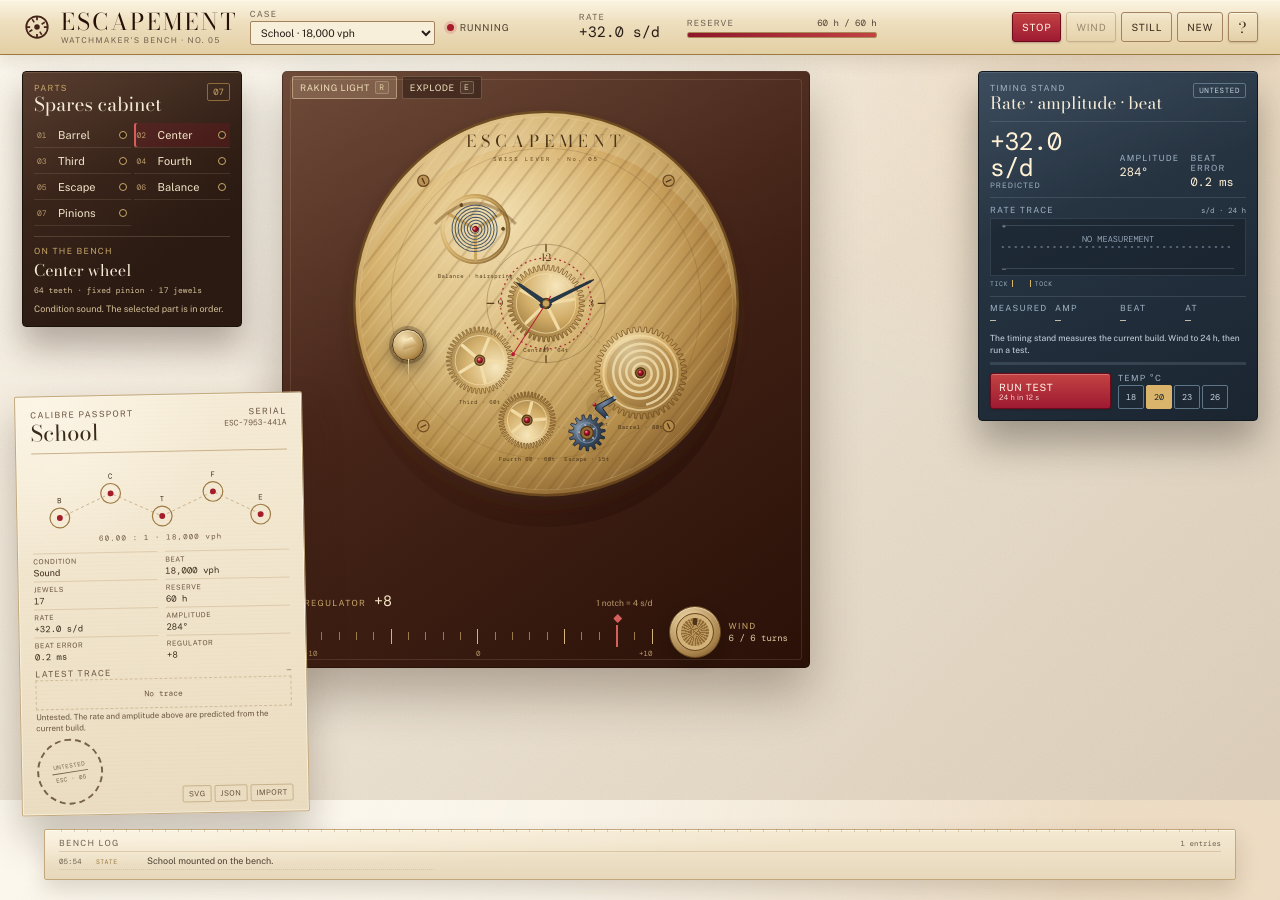
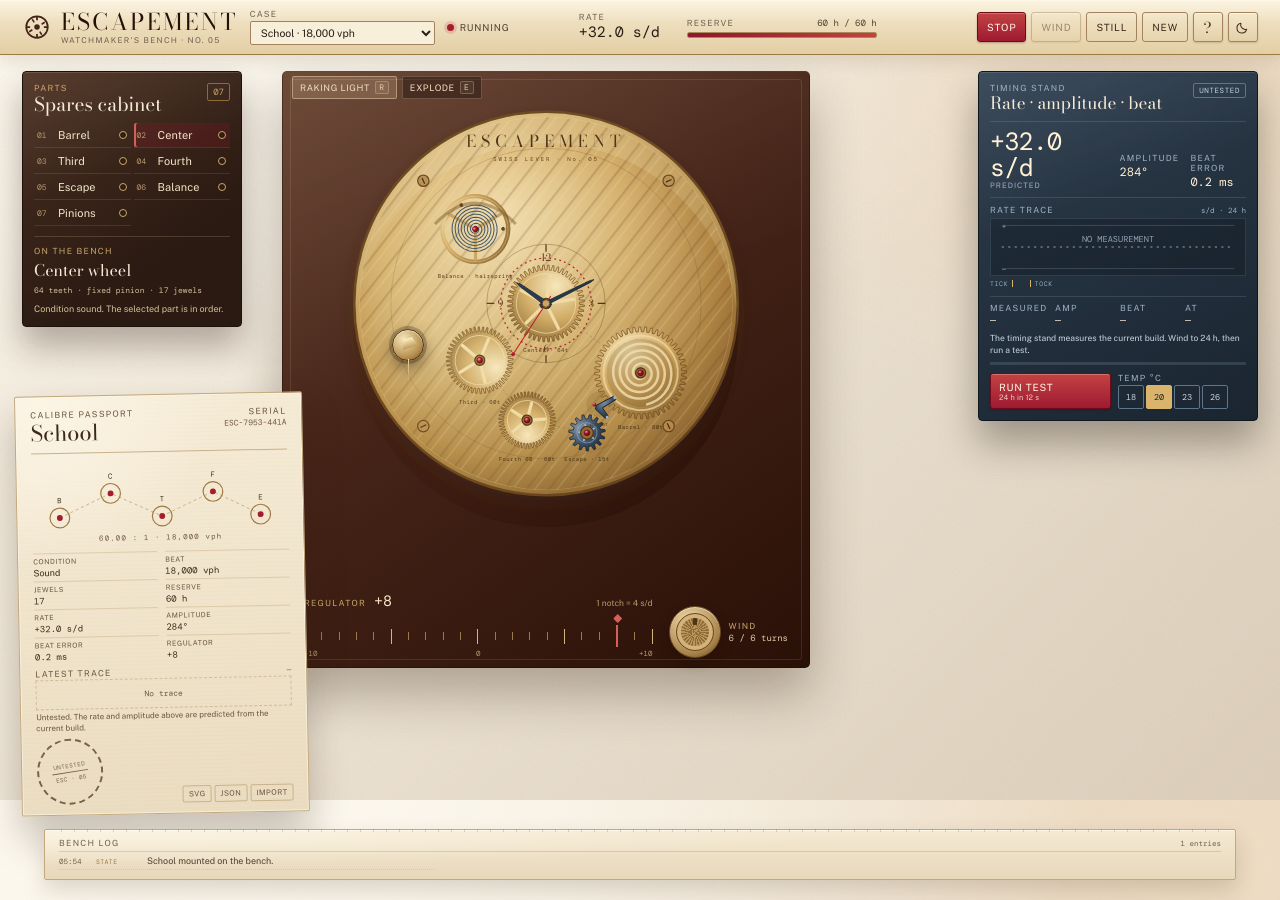
Before and after one commit to devtechedge/escapement, a React (Vite) app: page / in a window 1280 px wide. Built offline with nearby package versions, Linux system fonts and the light colour scheme.

Commit message:
Add a day and night bench with a lamp toggle

```diff
--- a/index.html
+++ b/index.html
@@ -24,6 +24,16 @@
     <meta property="og:image:height" content="630" />
     <meta name="twitter:card" content="summary_large_image" />
     <meta name="twitter:image" content="https://escapement-two.vercel.app/og.png" />
+    <script>
+      try {
+        var theme = localStorage.getItem('escapement.theme');
+        if (theme === 'night') {
+          document.documentElement.dataset.theme = 'night';
+          var themeMeta = document.querySelector('meta[name="theme-color"]');
+          if (themeMeta) themeMeta.setAttribute('content', '#1b1410');
+        }
+      } catch (error) {}
+    </script>
   </head>
   <body>
     <div id="root"></div>
--- a/src/App.tsx
+++ b/src/App.tsx
@@ -21,6 +21,19 @@ import { loadBench, readLocalBackup, saveBench } from './state/persist';
 import { parseImportPayload } from './state/validate';
 
 const IDLE_TEST: TestRun = { active: false, startedAt: 0, duration: 0, result: null };
+const THEME_KEY = 'escapement.theme';
+
+type Theme = 'day' | 'night';
+
+function readTheme(): Theme {
+  try {
+    const stored = window.localStorage.getItem(THEME_KEY);
+    if (stored === 'day' || stored === 'night') return stored;
+  } catch {
+    // The bench still works when storage is unavailable.
+  }
+  return 'day';
+}
 
 function download(filename: string, content: string, type: string) {
   const blob = new Blob([content], { type });
@@ -44,6 +57,7 @@ export default function App() {
   const [testRun, setTestRun] = useState<TestRun>(IDLE_TEST);
   const [helpOpen, setHelpOpen] = useState(false);
   const [raking, setRaking] = useState(true);
+  const [theme, setTheme] = useState<Theme>(readTheme);
   const [importError, setImportError] = useState<string | null>(null);
 
   const signals = bench.currentSignals(state);
@@ -73,6 +87,19 @@ export default function App() {
       setState((previous) => (previous.still ? previous : { ...previous, still: true }));
     }
   }, []);
+
+  useEffect(() => {
+    document.documentElement.dataset.theme = theme;
+    try {
+      window.localStorage.setItem(THEME_KEY, theme);
+    } catch {
+      // The theme still applies for this session.
+    }
+    const meta = document.querySelector('meta[name="theme-color"]');
+    if (meta) {
+      meta.setAttribute('content', theme === 'night' ? '#1b1410' : '#f1e7d2');
+    }
+  }, [theme]);
 
   useEffect(() => {
     const timer = window.setTimeout(() => saveBench(state), 600);
@@ -158,6 +185,9 @@ export default function App() {
             behavior: 'smooth',
             block: 'center',
           });
+          break;
+        case 'l':
+          setTheme((current) => (current === 'day' ? 'night' : 'day'));
           break;
         case ' ':
           event.preventDefault();
@@ -259,6 +289,10 @@ export default function App() {
         }}
         onToggleStill={() => setState((previous) => bench.setStill(previous, !previous.still))}
         onHelp={() => setHelpOpen(true)}
+        theme={theme}
+        onToggleTheme={() =>
+          setTheme((current) => (current === 'day' ? 'night' : 'day'))
+        }
       />
 
       <main className="bench">
--- a/src/components/BrassRail.tsx
+++ b/src/components/BrassRail.tsx
@@ -16,6 +16,36 @@ interface BrassRailProps {
   onWind: () => void;
   onToggleStill: () => void;
   onHelp: () => void;
+  theme: 'day' | 'night';
+  onToggleTheme: () => void;
+}
+
+function SunIcon() {
+  return (
+    <svg viewBox="0 0 16 16" className="theme-icon" aria-hidden="true">
+      <circle cx="8" cy="8" r="3.1" fill="none" stroke="currentColor" strokeWidth="1.2" />
+      <path
+        d="M8 1.2v1.7M8 13.1v1.7M1.2 8h1.7M13.1 8h1.7M3.2 3.2l1.2 1.2M11.6 11.6l1.2 1.2M3.2 12.8l1.2-1.2M11.6 4.4l1.2-1.2"
+        stroke="currentColor"
+        strokeWidth="1.1"
+        strokeLinecap="round"
+      />
+    </svg>
+  );
+}
+
+function MoonIcon() {
+  return (
+    <svg viewBox="0 0 16 16" className="theme-icon" aria-hidden="true">
+      <path
+        d="M12.2 10.5A5.4 5.4 0 0 1 5.5 3.8 5.6 5.6 0 1 0 12.2 10.5Z"
+        fill="none"
+        stroke="currentColor"
+        strokeWidth="1.2"
+        strokeLinejoin="round"
+      />
+    </svg>
+  );
 }
 
 function EscapeIcon() {
@@ -41,6 +71,8 @@ export function BrassRail({
   onWind,
   onToggleStill,
   onHelp,
+  theme,
+  onToggleTheme,
 }: BrassRailProps) {
   const { train, regulation, running } = signals;
   const status = testing
@@ -168,6 +200,16 @@ export function BrassRail({
         >
           ?
         </button>
+        <button
+          type="button"
+          className="button button-icon theme-toggle"
+          onClick={onToggleTheme}
+          aria-label={theme === 'day' ? 'Switch to the night bench' : 'Switch to the day bench'}
+          aria-pressed={theme === 'night'}
+          title={theme === 'day' ? 'Night bench' : 'Day bench'}
+        >
+          {theme === 'day' ? <MoonIcon /> : <SunIcon />}
+        </button>
       </div>
     </header>
   );
--- a/src/components/HelpDialog.tsx
+++ b/src/components/HelpDialog.tsx
@@ -11,6 +11,7 @@ const SHORTCUTS: Array<[string, string]> = [
   ['W', 'Wind one mainspring turn'],
   ['T', 'Run the 24 hour rate test'],
   ['C', 'Go to the calibre passport'],
+  ['L', 'Switch the bench between day and night'],
   ['Space', 'Start or stop the movement'],
   ['?', 'Open this bench note'],
   ['Escape', 'Close this bench note'],
--- a/src/styles/app.css
+++ b/src/styles/app.css
@@ -34,6 +34,38 @@
 
 * {
   box-sizing: border-box;
+  scrollbar-width: thin;
+  scrollbar-color: transparent transparent;
+}
+
+*:hover {
+  scrollbar-color: var(--brass-line) transparent;
+}
+
+::-webkit-scrollbar {
+  width: 8px;
+  height: 8px;
+}
+
+::-webkit-scrollbar-track {
+  background: transparent;
+}
+
+::-webkit-scrollbar-thumb {
+  border: 2px solid transparent;
+  border-radius: 999px;
+  background: transparent;
+  background-clip: content-box;
+}
+
+*:hover::-webkit-scrollbar-thumb {
+  background: var(--brass-line);
+  background-clip: content-box;
+}
+
+::selection {
+  background: var(--ruby);
+  color: #fff7e8;
 }
 
 html,
@@ -199,6 +231,25 @@ dd {
   font-weight: 600;
 }
 
+.theme-toggle {
+  flex: 0 0 30px;
+}
+
+.theme-toggle[aria-pressed='true'] {
+  border-color: var(--brass-line);
+  background: linear-gradient(180deg, #f5e8ca, #e3d0a8);
+  color: #3a2a1a;
+  box-shadow:
+    inset 0 1px 0 rgba(255, 252, 240, 0.7),
+    0 1px 2px rgba(55, 35, 15, 0.18);
+}
+
+.theme-icon {
+  display: block;
+  width: 14px;
+  height: 14px;
+}
+
 kbd {
   display: inline-block;
   min-width: 14px;
@@ -808,7 +859,11 @@ kbd {
   overflow-y: auto;
   align-content: start;
   scrollbar-width: thin;
-  scrollbar-color: #8e6b37 rgba(255, 230, 190, 0.06);
+  scrollbar-color: transparent transparent;
+}
+
+.drawers:hover {
+  scrollbar-color: #8e6b37 transparent;
 }
 
 .drawers::-webkit-scrollbar {
@@ -816,11 +871,16 @@ kbd {
 }
 
 .drawers::-webkit-scrollbar-track {
-  background: rgba(255, 230, 190, 0.06);
+  background: transparent;
 }
 
 .drawers::-webkit-scrollbar-thumb {
+  border: 0;
   border-radius: 3px;
+  background: transparent;
+}
+
+.drawers:hover::-webkit-scrollbar-thumb {
   background: #8e6b37;
 }
 
@@ -1806,6 +1866,164 @@ kbd {
   color: var(--muted) !important;
 }
 
+/* Night bench */
+
+:root[data-theme='night'] {
+  color-scheme: dark;
+  --enamel: oklch(0.18 0.02 55);
+  --enamel-light: oklch(0.24 0.025 55);
+  --enamel-deep: oklch(0.13 0.02 50);
+  --ink: oklch(0.93 0.02 85);
+  --ink-soft: oklch(0.8 0.025 82);
+  --muted: oklch(0.71 0.03 78);
+  --paper: oklch(0.22 0.025 60);
+  --paper-deep: oklch(0.18 0.02 60);
+  --mahogany-light: oklch(0.34 0.055 42);
+  --mahogany: oklch(0.27 0.05 40);
+  --mahogany-deep: oklch(0.19 0.04 40);
+  --steel-line: oklch(0.6 0.03 250);
+}
+
+:root[data-theme='night'] body {
+  background:
+    radial-gradient(110% 85% at 18% 0%, oklch(0.25 0.025 60) 0%, transparent 55%),
+    radial-gradient(80% 70% at 92% 8%, oklch(0.21 0.04 50) 0%, transparent 60%),
+    linear-gradient(135deg, var(--enamel-light), var(--enamel-deep));
+}
+
+:root[data-theme='night'] body::before {
+  opacity: 0.18;
+  mix-blend-mode: soft-light;
+}
+
+:root[data-theme='night'] .rail {
+  border-bottom-color: #6d4b21;
+  background:
+    linear-gradient(180deg, rgba(255, 240, 210, 0.06), transparent 45%),
+    linear-gradient(180deg, #332117, #22150e);
+  box-shadow:
+    inset 0 1px 0 rgba(255, 230, 190, 0.12),
+    0 6px 18px rgba(0, 0, 0, 0.28);
+}
+
+:root[data-theme='night'] .wordmark {
+  color: #f6ecd6;
+}
+
+:root[data-theme='night'] .brand-icon {
+  color: var(--brass);
+}
+
+:root[data-theme='night'] .eyebrow {
+  color: #c9a86a;
+}
+
+:root[data-theme='night'] .rail-status {
+  color: #e6d3b1;
+}
+
+:root[data-theme='night'] .rail-rate strong {
+  color: #fff1d4;
+}
+
+:root[data-theme='night'] .reserve-head .mono {
+  color: #e6d3b1;
+}
+
+:root[data-theme='night'] .reserve-track {
+  border-color: #8e6b37;
+  background: #4a3420;
+}
+
+:root[data-theme='night'] .case-select {
+  border-color: #8e6b37;
+  background: #f4e8cc;
+  color: #3a2a1a;
+  color-scheme: light;
+}
+
+:root[data-theme='night'] .button-quiet {
+  border-color: #8e6b37;
+  color: #f0dfbd;
+}
+
+:root[data-theme='night'] .button-quiet:hover:not(:disabled) {
+  background: rgba(255, 230, 190, 0.1);
+}
+
+:root[data-theme='night'] .button[aria-pressed='true'] {
+  border-color: var(--ruby-light);
+  background: rgba(181, 18, 46, 0.24);
+  color: #ffd9c9;
+  box-shadow: inset 0 1px 2px rgba(110, 10, 27, 0.24);
+}
+
+:root[data-theme='night'] .theme-toggle[aria-pressed='true'] {
+  border-color: var(--brass-line);
+  background: linear-gradient(180deg, #f5e8ca, #e3d0a8);
+  color: #3a2a1a;
+  box-shadow:
+    inset 0 1px 0 rgba(255, 252, 240, 0.7),
+    0 1px 2px rgba(55, 35, 15, 0.18);
+}
+
+:root[data-theme='night'] .calibre-card,
+:root[data-theme='night'] .bench-log,
+:root[data-theme='night'] .help-sheet {
+  color-scheme: light;
+}
+
+:root[data-theme='night'] .bench-log {
+  color: var(--card-ink);
+}
+
+:root[data-theme='night'] .bench-log .field-label,
+:root[data-theme='night'] .bench-log .log-count,
+:root[data-theme='night'] .bench-log .log-time,
+:root[data-theme='night'] .bench-log .log-detail,
+:root[data-theme='night'] .bench-log .log-empty {
+  color: var(--card-muted);
+}
+
+:root[data-theme='night'] .bench-log .log-text {
+  color: var(--card-ink);
+}
+
+:root[data-theme='night'] .bench-log .log-kind {
+  color: var(--card-brass);
+}
+
+:root[data-theme='night'] .help-sheet {
+  color: var(--card-ink);
+}
+
+:root[data-theme='night'] .help-sheet h2,
+:root[data-theme='night'] .help-sheet h3 {
+  color: var(--card-ink);
+}
+
+:root[data-theme='night'] .help-sheet .field-label,
+:root[data-theme='night'] .help-sheet .help-intro,
+:root[data-theme='night'] .help-sheet .help-columns p,
+:root[data-theme='night'] .help-sheet .shortcut-list dd {
+  color: var(--card-muted);
+}
+
+:root[data-theme='night'] .help-sheet .help-fine {
+  color: var(--card-muted) !important;
+}
+
+:root[data-theme='night'] .help-sheet kbd {
+  border-color: rgba(158, 122, 67, 0.6);
+  background: rgba(255, 250, 235, 0.5);
+  color: var(--card-muted);
+}
+
+:root[data-theme='night'] .help-sheet .text-button {
+  border-color: var(--card-line);
+  color: var(--card-muted);
+}
+
 /* Responsive */
 
 @media (max-width: 1280px) {
```
Also changed, not shown: 1 other file (tests, documents, lock files or other folders).
